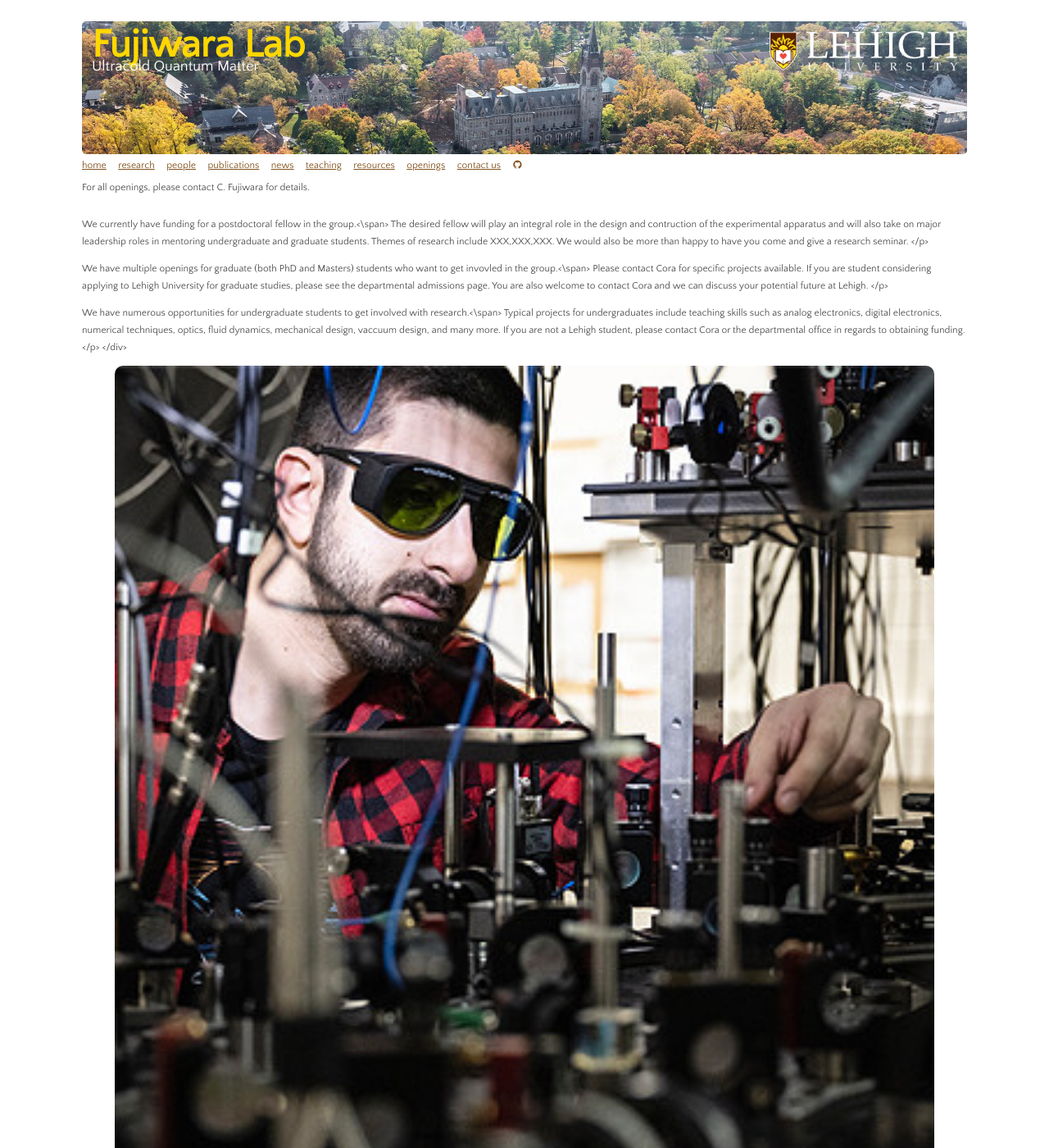
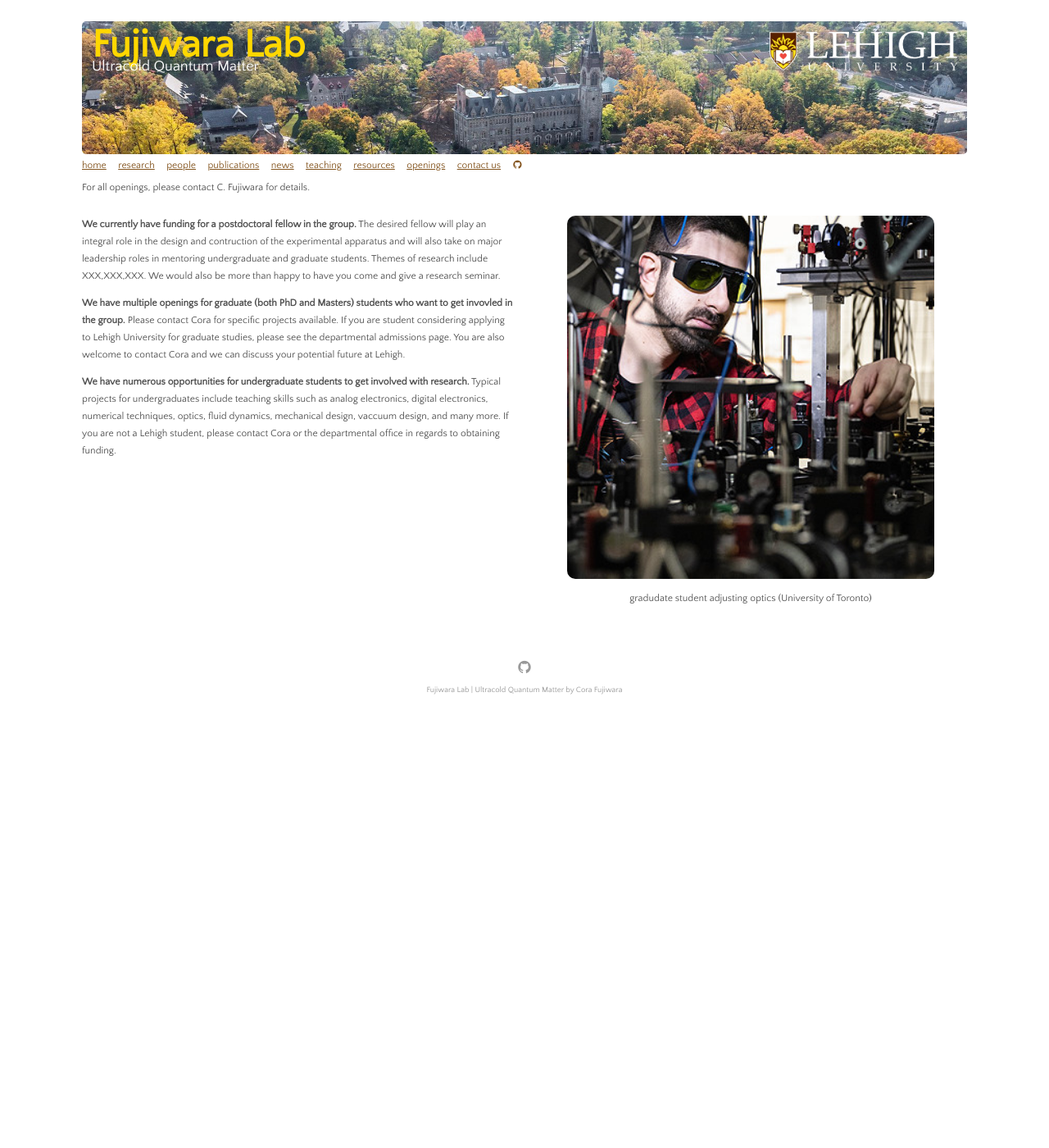
Before and after one commit to fujiwara-quantum-lab/fujiwara-quantum-lab.github.io, a Jekyll site: the page built from menu/openings.md, in a window 1280 px wide and 1400 px high. Shown: the whole window at 82% size. Built offline with Jekyll 4.4.1, drawn with Linux system fonts in a browser that asks for light colours.

Commit message:
Update openings.md

```diff
--- a/menu/openings.md
+++ b/menu/openings.md
@@ -9,16 +9,16 @@ For all openings, please contact C. Fujiwara for details.
 <div style="display: flex; flex-wrap: wrap; gap: 2rem; margin-bottom: 2rem; align-items: flex-start;">
   <div style="flex: 1; min-width: 250px;">
     <p>
-   <span class="bold">We currently have funding for a postdoctoral fellow in the group.<\span>  The desired fellow will play an integral role in the design and contruction of the experimental apparatus and will also take on major leadership roles in mentoring undergraduate and graduate students.  Themes of research include XXX,XXX,XXX.  We would also be more than happy to have you come and give a research seminar.
+   <strong>We currently have funding for a postdoctoral fellow in the group.</strong>  The desired fellow will play an integral role in the design and contruction of the experimental apparatus and will also take on major leadership roles in mentoring undergraduate and graduate students.  Themes of research include XXX,XXX,XXX.  We would also be more than happy to have you come and give a research seminar.
     </p>
     <p>
-<span class="bold">We have multiple openings for graduate (both PhD and Masters) students who want to get invovled in the group.<\span>  Please contact Cora for specific projects available.
+<strong>We have multiple openings for graduate (both PhD and Masters) students who want to get invovled in the group.</strong> Please contact Cora for specific projects available.
 
 If you are student considering applying to Lehigh University for graduate studies, please see the departmental admissions page. You are also welcome to contact Cora and we can discuss your potential future at Lehigh.
     </p>
 
 	<p>
-	<span class="bold">We have numerous opportunities for undergraduate students to get involved with research.<\span>  Typical projects for undergraduates include teaching skills such as
+	<strong>We have numerous opportunities for undergraduate students to get involved with research.</strong>  Typical projects for undergraduates include teaching skills such as
 analog electronics, digital electronics, numerical techniques, optics, fluid dynamics, mechanical design, vaccuum design, and many more. If you are not a Lehigh student, please contact Cora or the departmental office in regards to obtaining funding.
 	</p>
   </div>
```
